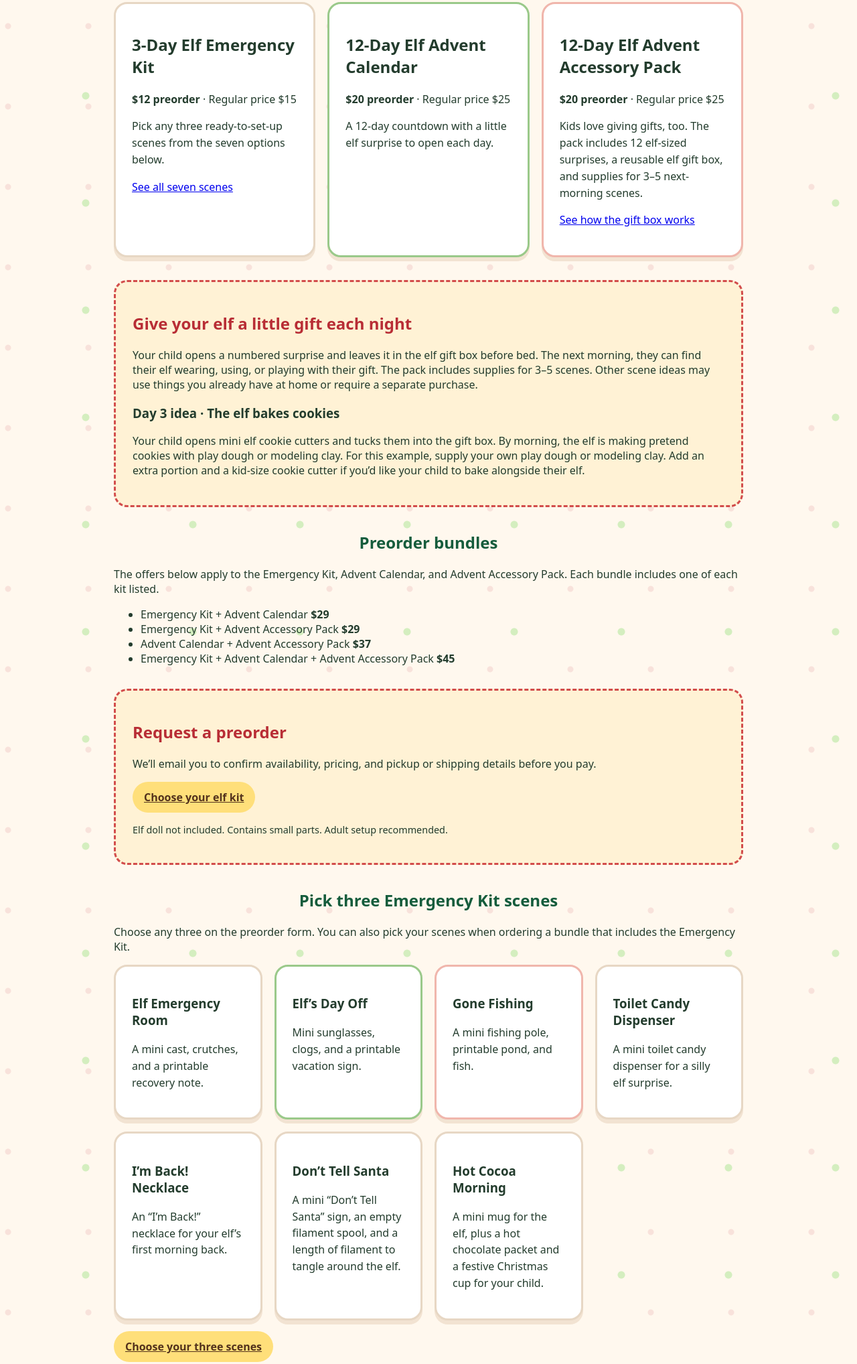
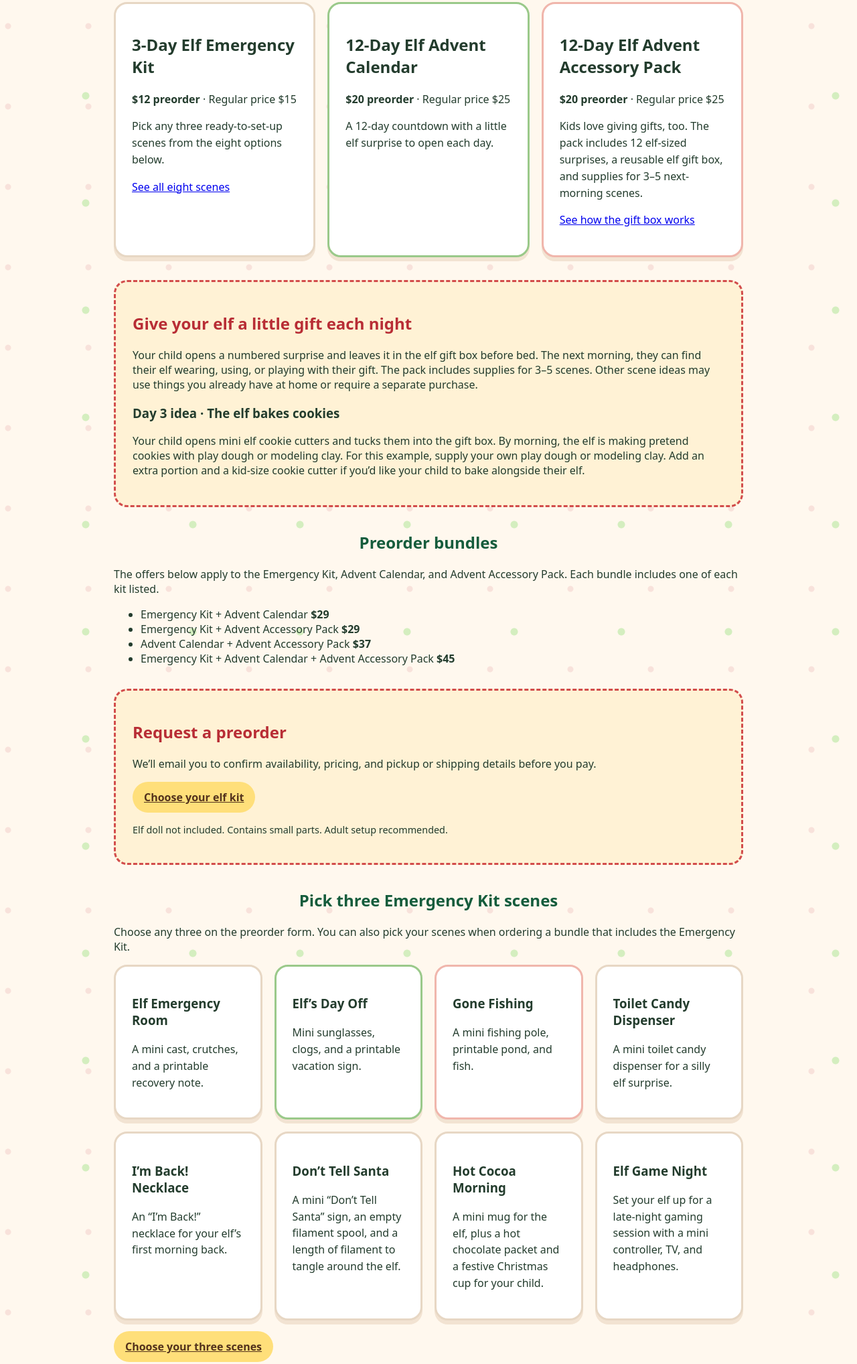
Before and after one commit to Lindsviann/gluegunsandgossip, a plain HTML site: page elf-mischief.html in a window 1280 px wide. Shown: the part 1185-3221 px from the top of the page at 67% size. Drawn offline with Linux system fonts and the light colour scheme.

Commit message:
Add Elf Game Night as the eighth Emergency Kit scene

```diff
--- a/elf-mischief.html
+++ b/elf-mischief.html
@@ -30,8 +30,8 @@
   <article class="scene">
     <h2>3-Day Elf Emergency Kit</h2>
     <p><strong>$12 preorder</strong> · Regular price $15</p>
-    <p>Pick any three ready-to-set-up scenes from the seven options below.</p>
-    <p><a href="#emergency-scenes">See all seven scenes</a></p>
+    <p>Pick any three ready-to-set-up scenes from the eight options below.</p>
+    <p><a href="#emergency-scenes">See all eight scenes</a></p>
   </article>
   <article class="scene">
     <h2>12-Day Elf Advent Calendar</h2>
@@ -99,6 +99,10 @@
       <h3>Hot Cocoa Morning</h3>
       <p>A mini mug for the elf, plus a hot chocolate packet and a festive Christmas cup for your child.</p>
     </article>
+    <article class="scene">
+      <h3>Elf Game Night</h3>
+      <p>Set your elf up for a late-night gaming session with a mini controller, TV, and headphones.</p>
+    </article>
   </div>
   <p><a class="tag" href="https://form.jotform.com/263188443651058">Choose your three scenes</a></p>
 </section>
```
